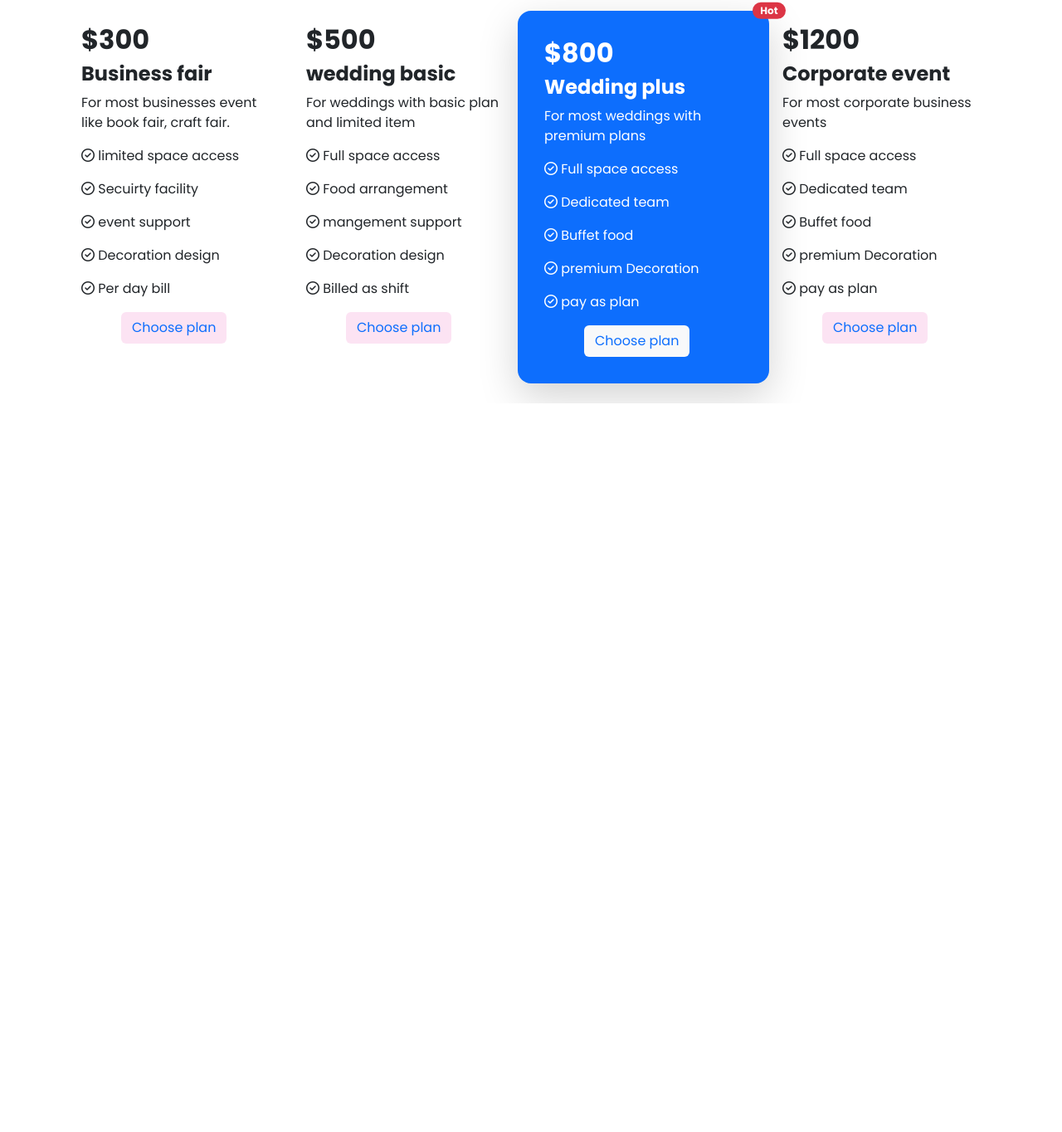
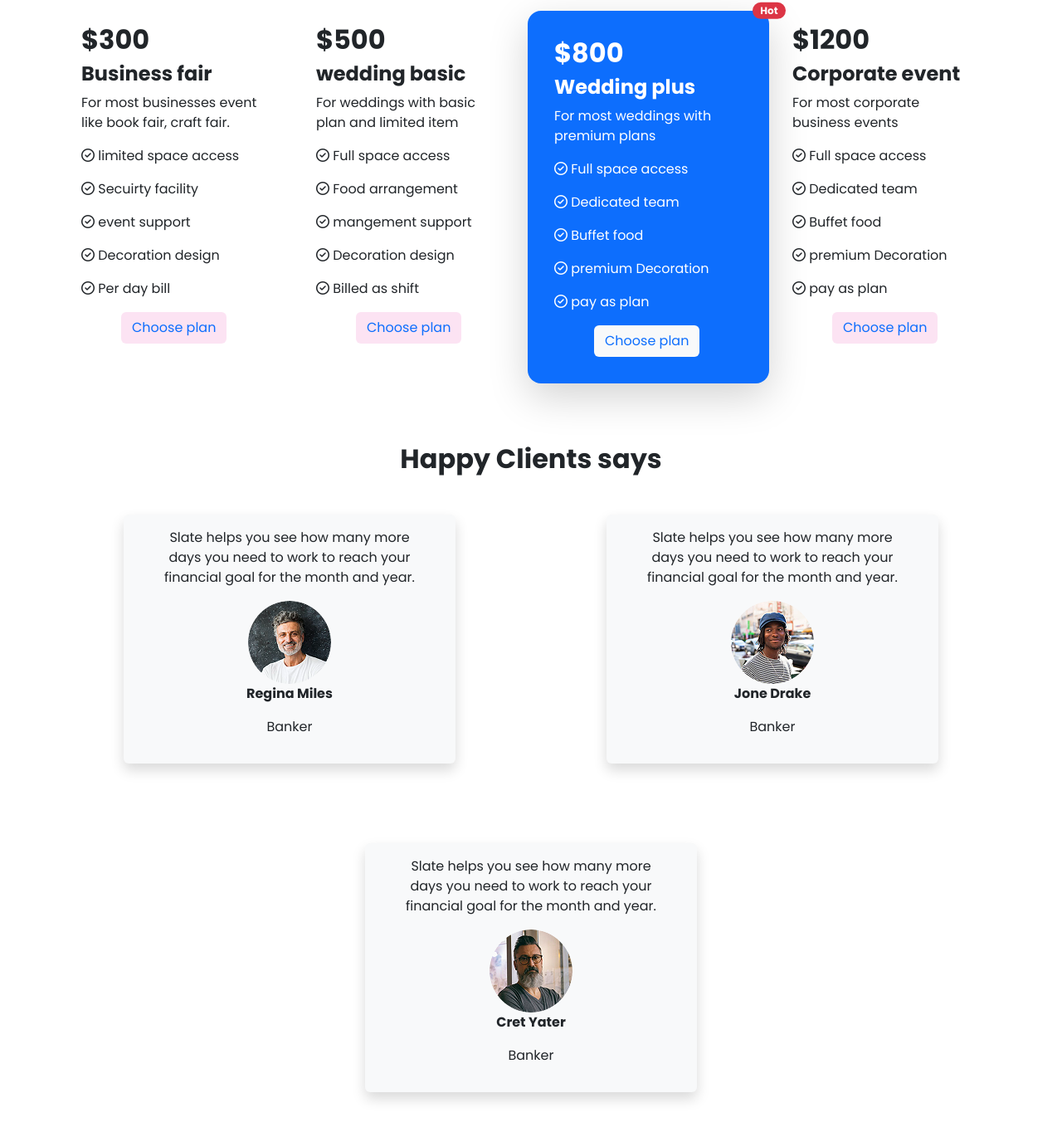
Before and after one commit to ChowdhuryTasfia/assignment2, a plain HTML site: page index.html in a window 1280 px wide. Shown: the part 1084-2448 px from the top of the page at 83% size. Before the commit the page ends 1570 px from the top, so only its background shows below. Drawn offline with nearby package versions, Linux system fonts and the light colour scheme.

Commit message:
added happy clients section

```diff
--- a/index.css
+++ b/index.css
@@ -5,7 +5,12 @@ body{
     font-family: "Poppins", sans-serif;
 }
 .carousel-caption{
-    bottom:4.25rem !important ;
+    bottom:3.25rem !important ;
+    position: absolute;
+}
+.carousel-item{
+object-fit: cover;
+position: relative;
 }
 .halfWidth{
     width: 50%;
@@ -26,10 +31,24 @@ body{
     /* --bs-btn-padding-x:3.50rem !important; */
 }
 .card{
-    width: 232px;
-    height: auto;
+
     background-color: transparent;
 }
 .child{
     width: 40px;
 }
+.client{
+    border-radius: 50%;
+    height: 100px;
+    width: 100px;
+}
+.card{
+    border: none;
+    margin-right: auto;
+    margin-left: auto;
+}
+.col{
+    width: 400px;
+    margin-left: auto;
+    margin-right: auto;
+}
--- a/index.html
+++ b/index.html
@@ -62,7 +62,7 @@
             </div>
             <!-- item2 -->
             <div class="carousel-item" data-bs-interval="2000">
-              <img src="./Media/pic2.jpg" class="d-block w-100" alt="...">
+              <img src="./Media/pic2.jpg" class="d-block h-100 w-100" alt="...">
               <div class="carousel-caption d-none d-md-block">
                 <h1 class="fw-bold">The perfect venue for your
                   next event</h1>
@@ -125,9 +125,9 @@
       <section class="mt-5 container">
         <h2 class="text-center fw-bold">Our package</h2>
         <div class="mt-5">
-          <div class="card-group">
+          <div class="card-group row row-cols-1 row-cols-md-2 g-4">
             <!-- card1 -->
-            <div class="card border border-0">
+            <div class="card col border border-0 mx-auto w-100">
               <div class="card-body">
                 <h2 class="fw-bold">$300</h2>
                 <h4 class="card-title fw-bold">Business fair</h4>
@@ -144,7 +144,7 @@
               </div>
             </div>
             <!-- card2 -->
-            <div class="card border border-0">
+            <div class="card col border border-0 mx-auto w-100">
               <div class="card-body">
                 <h2 class="fw-bold">$500</h2>
                 <h4 class="card-title fw-bold">wedding basic</h4>
@@ -161,7 +161,7 @@
               </div>
             </div>
             <!-- card3 -->
-            <div class="card border border-0 text-bg-primary shadow-lg p-3 mb-4 rounded-4 parent position-relative mb-3">
+            <div class="card col border border-0 mx-auto w-100 text-bg-primary shadow-lg p-3 mb-4 rounded-4 parent position-relative mb-3">
               <div class="child bg-danger rounded-pill position-absolute top-0 start-100 translate-middle badge">Hot</div>
               <div class="card-body">
                 <h2 class="fw-bold">$800</h2>
@@ -179,7 +179,7 @@
 
             </div>
             <!-- card4-->
-            <div class="card border border-0">
+            <div class="card col border border-0 mx-auto w-100">
               <div class="card-body">
                 <h2 class="fw-bold">$1200</h2>
                 <h4 class="card-title fw-bold">Corporate event</h4>
@@ -198,6 +198,55 @@
           </div>
         </div>
       </section>
+
+
+      <section class="container mt-5">
+        <h2 class="text-center fw-bold mb-5">Happy Clients says</h2>
+        <div>
+          <div class="row row-cols-1 row-cols-md-3 g-5">
+            <div class="col shadow mb-5 bg-body-tertiary rounded">
+              <div class="card h-100">
+                <div class="card-body">
+                  <p class="card-text text-center">Slate helps you see how
+                    many more days you need
+                    to work to reach your financial
+                    goal for the month and year.</p>
+                    <img src="./Media/person1.png" class="d-flex justify-content-center client mx-auto" alt="">
+                    <p class="fw-bold text-center">Regina Miles</p>
+                    <p class="text-center">Banker</p>
+                </div>
+              </div>
+            </div>
+            <div class="col shadow mb-5 bg-body-tertiary rounded">
+              <div class="card h-100 mx-2">
+                <div class="card-body">
+                  <p class="card-text text-center">Slate helps you see how
+                    many more days you need
+                    to work to reach your financial
+                    goal for the month and year.</p>
+                    <img src="./Media/person2.png" class="d-flex justify-content-center client mx-auto" alt="">
+                    <p class="fw-bold text-center">Jone Drake</p>
+                    <p class="text-center">Banker</p>
+                </div>
+              </div>
+            </div>
+            <div class="col shadow mb-5 bg-body-tertiary rounded">
+              <div class="card h-100">
+                <div class="card-body">
+                  <p class="card-text text-center">Slate helps you see how
+                    many more days you need
+                    to work to reach your financial
+                    goal for the month and year.</p>
+                    <img src="./Media/person3.png" class="d-flex justify-content-center client mx-auto" alt="">
+                    <p class="fw-bold text-center">Cret Yater</p>
+                    <p class="text-center">Banker</p>
+                </div>
+              </div>
+            </div>
+
+          </div>
+        </div>
+      </section>
     </main>
     <footer></footer>
 
```
Also changed, not shown: Media/Untitled design (2).jpg (added), Media/person1.png (added), Media/person2.png (added), Media/person3.png (added).
